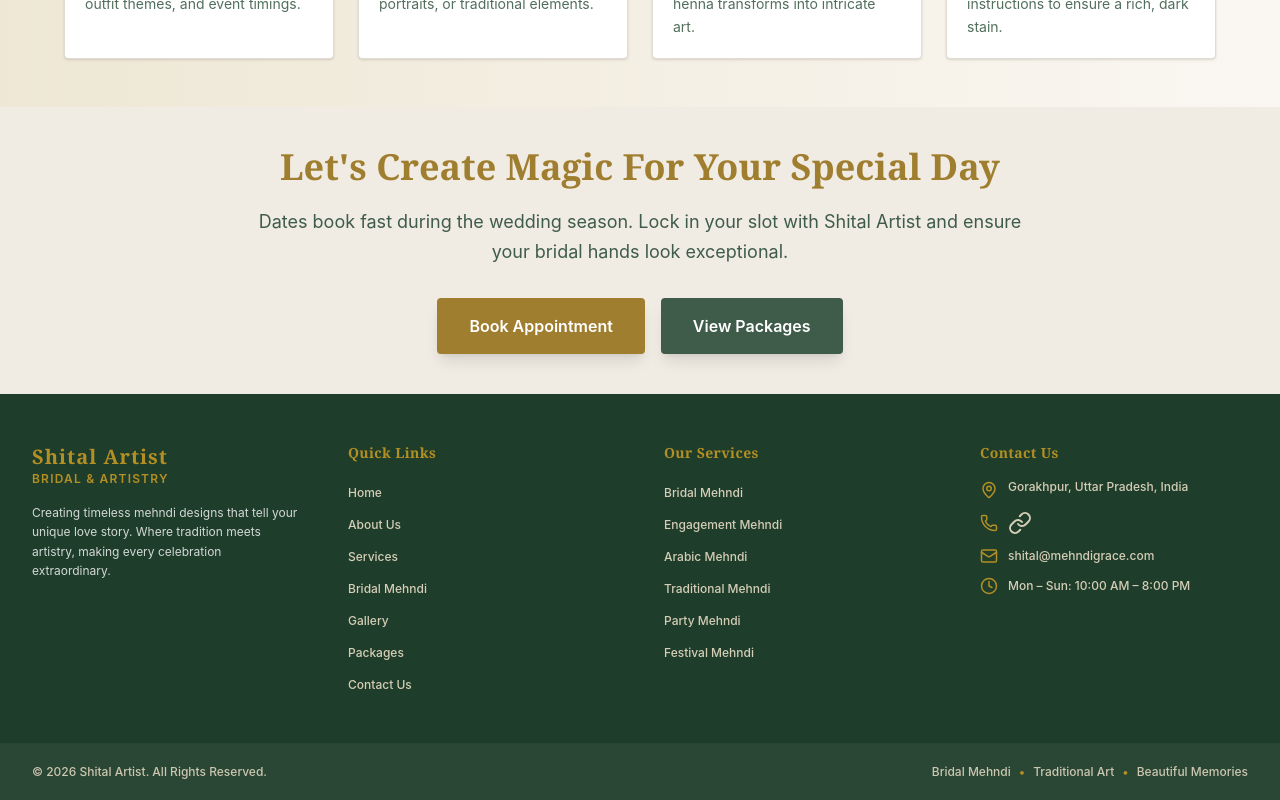
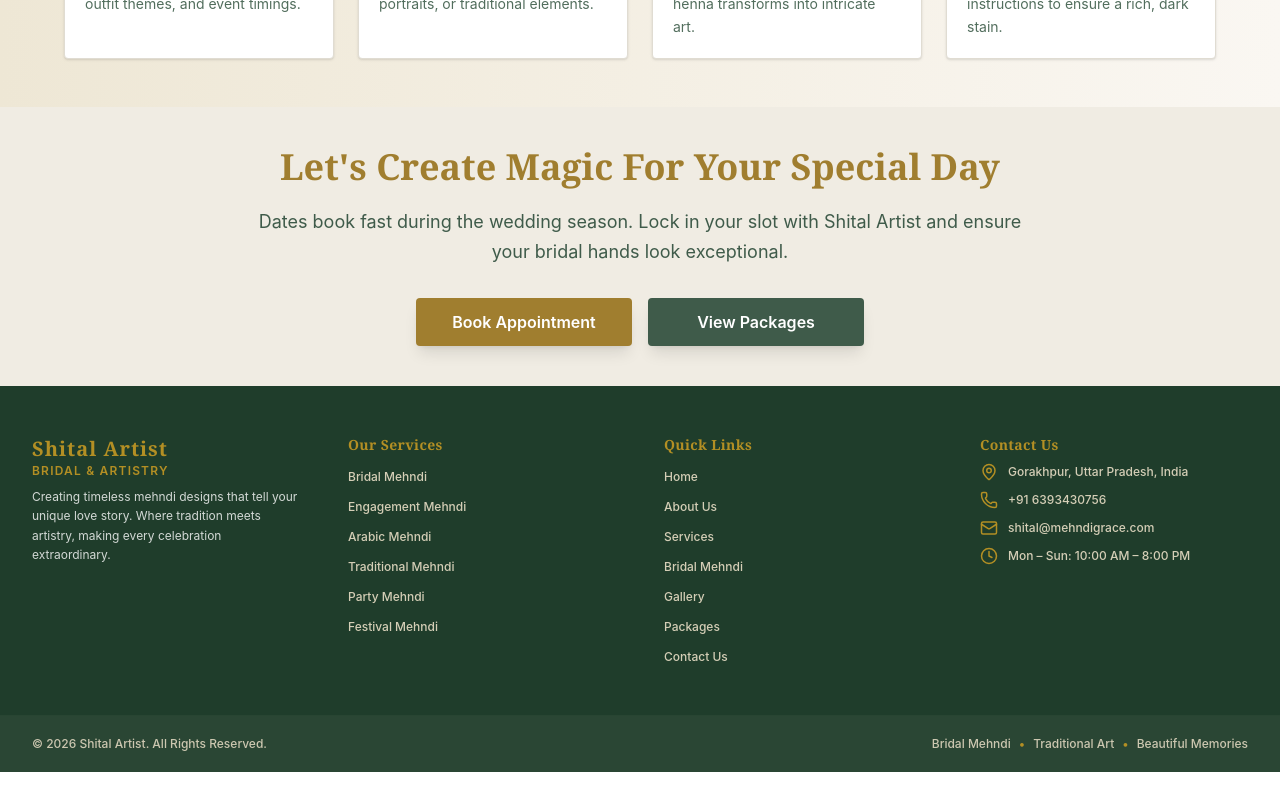
Before and after one commit to nikkivishwakarma880/mehandi-shital, a React (Vite) app: page /bridal-mehndi in a window 1280 px wide. Shown: the part 3107-3907 px from the top of the page. After the commit the page ends 3879 px from the top, so only its background shows below. Built offline with nearby package versions, Linux system fonts and the light colour scheme; the HTML template or start-up script is replaced by a standard one.

Commit message:
gallery change

```diff
--- a/src/components/Bridal/BridalMehndi.jsx
+++ b/src/components/Bridal/BridalMehndi.jsx
@@ -210,17 +210,17 @@ const BridalMehndi = () => {
         </div>
       </section>
 
-      {/* 5. BRIDAL GALLERY */}
-      <section className="py-12 px-6 max-w-6xl mx-auto">
+      {/* 5. BRIDAL GALLERY (Updated for mobile 2-column grid) */}
+      <section className="py-12 px-3 sm:px-6 max-w-6xl mx-auto">
         <div className="text-center mb-10">
           <h2 className="text-3xl md:text-4xl font-serif font-bold" style={{ color: '#3F5B4A' }}>
             Bridal Gallery
           </h2>
           <p className="mt-2" style={{ color: '#3F5B4A' }}>A glimpse of our recent bridal masterpieces</p>
         </div>
-        <div className="grid grid-cols-1 sm:grid-cols-2 md:grid-cols-3 gap-6">
+        <div className="grid grid-cols-2 md:grid-cols-3 gap-3 sm:gap-6">
           {galleryImages.map((img, idx) => (
-            <div key={idx} className="group relative overflow-hidden rounded shadow-md h-72">
+            <div key={idx} className="group relative overflow-hidden rounded shadow-md h-48 sm:h-72">
               <img
                 src={img}
                 alt={`Bridal Mehndi Design ${idx + 1}`}
@@ -260,20 +260,28 @@ const BridalMehndi = () => {
         </div>
       </section>
 
-      {/* 7. BOOK YOUR BRIDAL MEHNDI (CTA) */}
-      <section id="contact" className="py-10 px-6 text-center" style={{ backgroundColor: '#f0ece3' }}>
+      {/* 7. BOOK YOUR BRIDAL MEHNDI - CTA (Updated for mobile side-by-side buttons) */}
+      <section id="contact" className="py-10 px-4 sm:px-6 text-center" style={{ backgroundColor: '#f0ece3' }}>
         <div className="max-w-3xl mx-auto space-y-5">
-          <h2 className="text-3xl md:text-4xl font-serif flex justify-center items-center font-bold" style={{ color: '#A07E2F' }}>
+          <h2 className="text-2xl sm:text-3xl md:text-4xl font-serif flex justify-center items-center font-bold" style={{ color: '#A07E2F' }}>
             Let's Create Magic For Your Special Day
           </h2>
-          <p className="text-lg leading-relaxed flex justify-center items-center" style={{ color: '#3F5B4A' }}>
+          <p className="text-sm sm:text-lg leading-relaxed flex justify-center items-center" style={{ color: '#3F5B4A' }}>
             Dates book fast during the wedding season. Lock in your slot with Shital Artist and ensure your bridal hands look exceptional.
           </p>
-          <div className="pt-3 flex flex-wrap justify-center gap-4">
-            <Link to='/book-appointment' className="inline-flex items-center gap-2 text-white font-semibold px-8 py-4 rounded transition shadow-lg" style={{ backgroundColor: '#A07E2F' }}>
-               Book Appointment
+          <div className="pt-3 flex flex-row justify-center items-center gap-2 sm:gap-4 max-w-md mx-auto">
+            <Link
+              to='/book-appointment'
+              className="flex-1 min-w-0 text-center text-white font-semibold text-xs sm:text-base py-3 px-2 sm:px-6 rounded transition shadow-lg whitespace-nowrap overflow-hidden text-ellipsis"
+              style={{ backgroundColor: '#A07E2F' }}
+            >
+              Book Appointment
             </Link>
-            <a href="#packages" className="inline-flex items-center gap-2 text-white font-semibold px-8 py-4 rounded transition shadow-lg" style={{ backgroundColor: '#3F5B4A' }}>
+            <a
+              href="#packages"
+              className="flex-1 min-w-0 text-center text-white font-semibold text-xs sm:text-base py-3 px-2 sm:px-6 rounded transition shadow-lg whitespace-nowrap overflow-hidden text-ellipsis"
+              style={{ backgroundColor: '#3F5B4A' }}
+            >
               View Packages
             </a>
           </div>
--- a/src/components/Footer.jsx
+++ b/src/components/Footer.jsx
@@ -1,5 +1,5 @@
 import React from 'react';
-import { MapPin, Phone, Mail, Clock, Link } from 'lucide-react';
+import { MapPin, Phone, Mail, Clock } from 'lucide-react';
 
 const Footer = () => {
   const quickLinks = [
@@ -23,11 +23,11 @@ const Footer = () => {
   return (
     <footer className="bg-[#1F3D2B] text-white border-t border-[#1F3D2B]/10">
       {/* Main Footer */}
-      <div className="container mx-auto px-4 sm:px-6 lg:px-8 py-12">
-        <div className="grid grid-cols-1 md:grid-cols-2 lg:grid-cols-4 gap-8 lg:gap-12">
+      <div className="container mx-auto px-4 sm:px-6 lg:px-8 py-8 lg:py-12">
+        <div className="grid grid-cols-2 lg:grid-cols-4 gap-x-6 gap-y-4 md:gap-8 lg:gap-12 items-start">
 
-          {/* Brand Section */}
-          <div className="space-y-4">
+          {/* Column 1: Brand Section */}
+          <div className="space-y-2">
             <div>
               <h3 className="text-[#B38F24] text-xl font-serif font-bold tracking-wider">
                 Shital Artist
@@ -42,12 +42,31 @@ const Footer = () => {
             </p>
           </div>
 
-          {/* Quick Links */}
+          {/* Column 2: Our Services (Pehle Quick Links tha) */}
           <div>
-            <h3 className="text-[#B38F24] text-sm font-bold mb-4 tracking-wide font-serif">
+            <h3 className="text-[#B38F24] text-sm font-bold mb-2 tracking-wide font-serif">
+              Our Services
+            </h3>
+            <ul className="space-y-1.5">
+              {services.map((service) => (
+                <li key={service}>
+                  <a
+                    href="#services"
+                    className="text-[#F5E7CF]/85 text-xs hover:text-[#B38F24] transition-colors duration-300 font-medium"
+                  >
+                    {service}
+                  </a>
+                </li>
+              ))}
+            </ul>
+          </div>
+
+          {/* Column 3: Quick Links (Pehle Our Services tha) */}
+          <div>
+            <h3 className="text-[#B38F24] text-sm font-bold mb-2 tracking-wide font-serif">
               Quick Links
             </h3>
-            <ul className="space-y-2">
+            <ul className="space-y-1.5">
               {quickLinks.map((link) => (
                 <li key={link.name}>
                   <a
@@ -61,35 +80,16 @@ const Footer = () => {
             </ul>
           </div>
 
-          {/* Our Services */}
+          {/* Column 4: Contact Us */}
           <div>
-            <h3 className="text-[#B38F24] text-sm font-bold mb-4 tracking-wide font-serif">
-              Our Services
-            </h3>
-            <ul className="space-y-2">
-              {services.map((service) => (
-                <li key={service}>
-                  <a
-                    href="#services"
-                    className="text-[#F5E7CF]/85 text-xs hover:text-[#B38F24] transition-colors duration-300 font-medium"
-                  >
-                    {service}
-                  </a>
-                </li>
-              ))}
-            </ul>
-          </div>
-
-          {/* Contact Us */}
-          <div>
-            <h3 className="text-[#B38F24] text-sm font-bold mb-4 tracking-wide font-serif">
+            <h3 className="text-[#B38F24] text-sm font-bold mb-2 tracking-wide font-serif">
               Contact Us
             </h3>
-            <ul className="space-y-3">
+            <ul className="space-y-2.5">
 
               {/* Google Maps Location Link */}
-              <li className="flex items-start gap-2.5">
-                <MapPin size={18} className="text-[#B38F24] mt-0.5 flex-shrink-0" />
+              <li className="flex items-center gap-2.5">
+                <MapPin size={18} className="text-[#B38F24] flex-shrink-0" />
                 <a
                   href={mapUrl}
                   target="_blank"
@@ -103,12 +103,12 @@ const Footer = () => {
               {/* Phone Click-to-Call Link */}
               <li className="flex items-center gap-2.5">
                 <Phone size={18} className="text-[#B38F24] flex-shrink-0" />
-                <Link
-                  to="tel:+916393430756"
+                <a
+                  href="tel:+916393430756"
                   className="text-[#F5E7CF]/85 text-xs font-medium hover:text-[#B38F24] transition-colors duration-300"
                 >
                   +91 6393430756
-                </Link>
+                </a>
               </li>
 
               {/* Email Link */}
@@ -132,6 +132,7 @@ const Footer = () => {
 
             </ul>
           </div>
+
         </div>
       </div>
 
--- a/src/components/home/Gallery.jsx
+++ b/src/components/home/Gallery.jsx
@@ -1,6 +1,5 @@
 import React, { useState, useEffect, useCallback } from 'react';
 import { ChevronLeft, ChevronRight, X, ZoomIn } from 'lucide-react';
-// import shital1 from '../../assets/shital1.png'
 
 // Sample Mehndi Images Data
 const galleryImages = [
@@ -87,7 +86,7 @@ const Gallery = () => {
   }, [selectedIndex, showNext, showPrev]);
 
   return (
-    <section className="py-20 bg-[#F6F1E4] relative overflow-hidden">
+    <section className="py-12 sm:py-20 bg-[#F6F1E4] relative overflow-hidden">
       {/* Decorative Glow Elements */}
       <div className="absolute top-0 left-1/4 w-96 h-96 bg-[#D4AF37]/10 rounded-full blur-3xl pointer-events-none"></div>
       <div className="absolute bottom-0 right-1/4 w-96 h-96 bg-[#315C3A]/10 rounded-full blur-3xl pointer-events-none"></div>
@@ -95,7 +94,7 @@ const Gallery = () => {
       <div className="container mx-auto px-4 sm:px-6 lg:px-8 relative z-10">
 
         {/* Section Header */}
-        <div className="text-center max-w-2xl mx-auto mb-14">
+        <div className="text-center max-w-2xl mx-auto mb-10 sm:mb-14">
           <span className="text-[#D4AF37] text-xs sm:text-sm uppercase font-semibold tracking-[0.25em] bg-[#315C3A]/10 border border-[#D4AF37]/30 px-4 py-1.5 rounded inline-block mb-3">
             Our Masterpieces
           </span>
@@ -108,13 +107,13 @@ const Gallery = () => {
           </p>
         </div>
 
-        {/* Image Grid: 4 Images per row */}
-        <div className="grid grid-cols-1 sm:grid-cols-2 md:grid-cols-4 gap-6">
+        {/* Image Grid: Mobile me 2 columns (grid-cols-2), Laptop/Desktop me 4 columns (md:grid-cols-4) */}
+        <div className="grid grid-cols-2 md:grid-cols-4 gap-3 sm:gap-6">
           {galleryImages.map((image, index) => (
             <div
               key={image.id}
               onClick={() => setSelectedIndex(index)}
-              className="group relative cursor-pointer overflow-hidden border border-[#D4AF37]/30 bg-[#315C3A] shadow-xl hover:shadow-2xl hover:shadow-[#D4AF37]/20 transition-all duration-500 rounded"
+              className="group relative cursor-pointer overflow-hidden border border-[#D4AF37]/30 bg-[#315C3A] shadow-lg hover:shadow-2xl hover:shadow-[#D4AF37]/20 transition-all duration-500 rounded"
             >
               {/* Image Box */}
               <div className="aspect-[4/5] w-full overflow-hidden rounded">
@@ -127,19 +126,19 @@ const Gallery = () => {
               </div>
 
               {/* Hover Overlay */}
-              <div className="absolute inset-0 bg-gradient-to-t from-[#1F3D2B] via-[#1F3D2B]/40 to-transparent opacity-0 group-hover:opacity-100 transition-opacity duration-300 flex flex-col justify-end p-5 rounded">
+              <div className="absolute inset-0 bg-gradient-to-t from-[#1F3D2B] via-[#1F3D2B]/40 to-transparent opacity-0 group-hover:opacity-100 transition-opacity duration-300 flex flex-col justify-end p-3 sm:p-5 rounded">
                 <div className="transform translate-y-4 group-hover:translate-y-0 transition-transform duration-300">
-                  <span className="text-[#D4AF37] text-xs font-semibold uppercase tracking-wider">
+                  <span className="text-[#D4AF37] text-[10px] sm:text-xs font-semibold uppercase tracking-wider">
                     {image.category}
                   </span>
-                  <h3 className="text-[#FFF8E7] text-base font-medium mt-1">
+                  <h3 className="text-[#FFF8E7] text-xs sm:text-base font-medium mt-0.5 sm:mt-1 line-clamp-1">
                     {image.title}
                   </h3>
                 </div>
 
                 {/* Zoom Icon */}
-                <div className="absolute top-4 right-4 bg-[#D4AF37] text-[#1F3D2B] p-2 rounded shadow-md transform -translate-y-2 opacity-0 group-hover:opacity-100 group-hover:translate-y-0 transition-all duration-300">
-                  <ZoomIn size={18} />
+                <div className="absolute top-2 right-2 sm:top-4 sm:right-4 bg-[#D4AF37] text-[#1F3D2B] p-1.5 sm:p-2 rounded shadow-md transform -translate-y-2 opacity-0 group-hover:opacity-100 group-hover:translate-y-0 transition-all duration-300">
+                  <ZoomIn size={16} />
                 </div>
               </div>
             </div>
@@ -149,12 +148,12 @@ const Gallery = () => {
 
       {/* Lightbox / Modal Full View */}
       {selectedIndex !== null && (
-        <div className="fixed inset-0 z-50 flex items-center justify-center bg-[#315C3A] backdrop-blur-md p-4 transition-all duration-300">
+        <div className="fixed inset-0 z-50 flex items-center justify-center bg-[#315C3A]/95 backdrop-blur-md p-4 transition-all duration-300">
 
           {/* Close Button */}
           <button
             onClick={closeModal}
-            className="absolute top-5 right-5 text-[#FFF8E7] hover:text-[#D4AF37] bg-[#315C3A] hover:bg-[#315C3A] rounded transition-all z-50 border border-white/20"
+            className="absolute top-5 right-5 text-[#FFF8E7] hover:text-[#D4AF37] bg-[#315C3A] p-2 rounded transition-all z-50 border border-white/20"
             aria-label="Close modal"
           >
             <X size={24} />
@@ -163,19 +162,19 @@ const Gallery = () => {
           {/* Previous Button */}
           <button
             onClick={showPrev}
-            className="absolute left-4 sm:left-8 top-1/2 -translate-y-1/2 text-[#FFF8E7] hover:text-[#D4AF37] bg-white/10 hover:bg-white/20 p-3 rounded transition-all z-50 border border-white/20"
+            className="absolute left-2 sm:left-8 top-1/2 -translate-y-1/2 text-[#FFF8E7] hover:text-[#D4AF37] bg-black/30 hover:bg-black/50 p-2 sm:p-3 rounded transition-all z-50 border border-white/20"
             aria-label="Previous image"
           >
-            <ChevronLeft size={28} />
+            <ChevronLeft size={24} />
           </button>
 
           {/* Next Button */}
           <button
             onClick={showNext}
-            className="absolute right-4 sm:right-8 top-1/2 -translate-y-1/2 text-[#FFF8E7] hover:text-[#D4AF37] bg-white/10 hover:bg-white/20 p-3 rounded transition-all z-50 border border-white/20"
+            className="absolute right-2 sm:right-8 top-1/2 -translate-y-1/2 text-[#FFF8E7] hover:text-[#D4AF37] bg-black/30 hover:bg-black/50 p-2 sm:p-3 rounded transition-all z-50 border border-white/20"
             aria-label="Next image"
           >
-            <ChevronRight size={28} />
+            <ChevronRight size={24} />
           </button>
 
           {/* Full-size Image Container */}
@@ -191,10 +190,10 @@ const Gallery = () => {
               <p className="text-[#D4AF37] text-xs font-semibold uppercase tracking-widest">
                 {galleryImages[selectedIndex].category}
               </p>
-              <h3 className="text-[#FFF8E7] text-lg font-serif font-medium mt-1">
+              <h3 className="text-[#FFF8E7] text-base sm:text-lg font-serif font-medium mt-1">
                 {galleryImages[selectedIndex].title}
               </h3>
-              <p className="text-white/50 text-xs mt-1">
+              <p className="text-white/50 text-xs mt-1 hidden sm:block">
                 Image {selectedIndex + 1} of {galleryImages.length} • Use Arrow Keys ← → to navigate
               </p>
             </div>
--- a/src/pages/Home.jsx
+++ b/src/pages/Home.jsx
@@ -16,7 +16,7 @@ const Home = () => {
       <FeaturedServices />
       <WhyChoose />
       <PopularDesigns />
-      <Gallery />
+      <Gallery/>
       <Instagram />
 
     </div>
```
